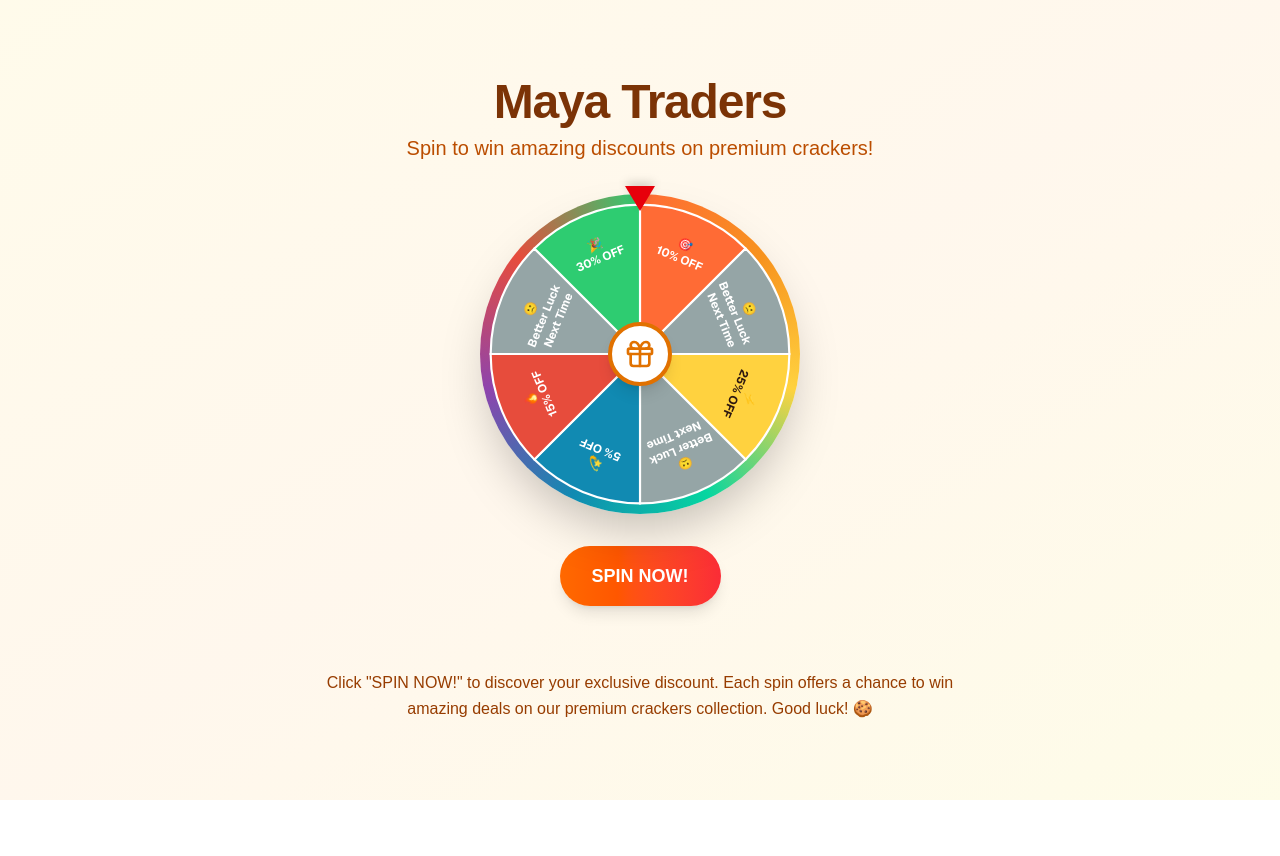
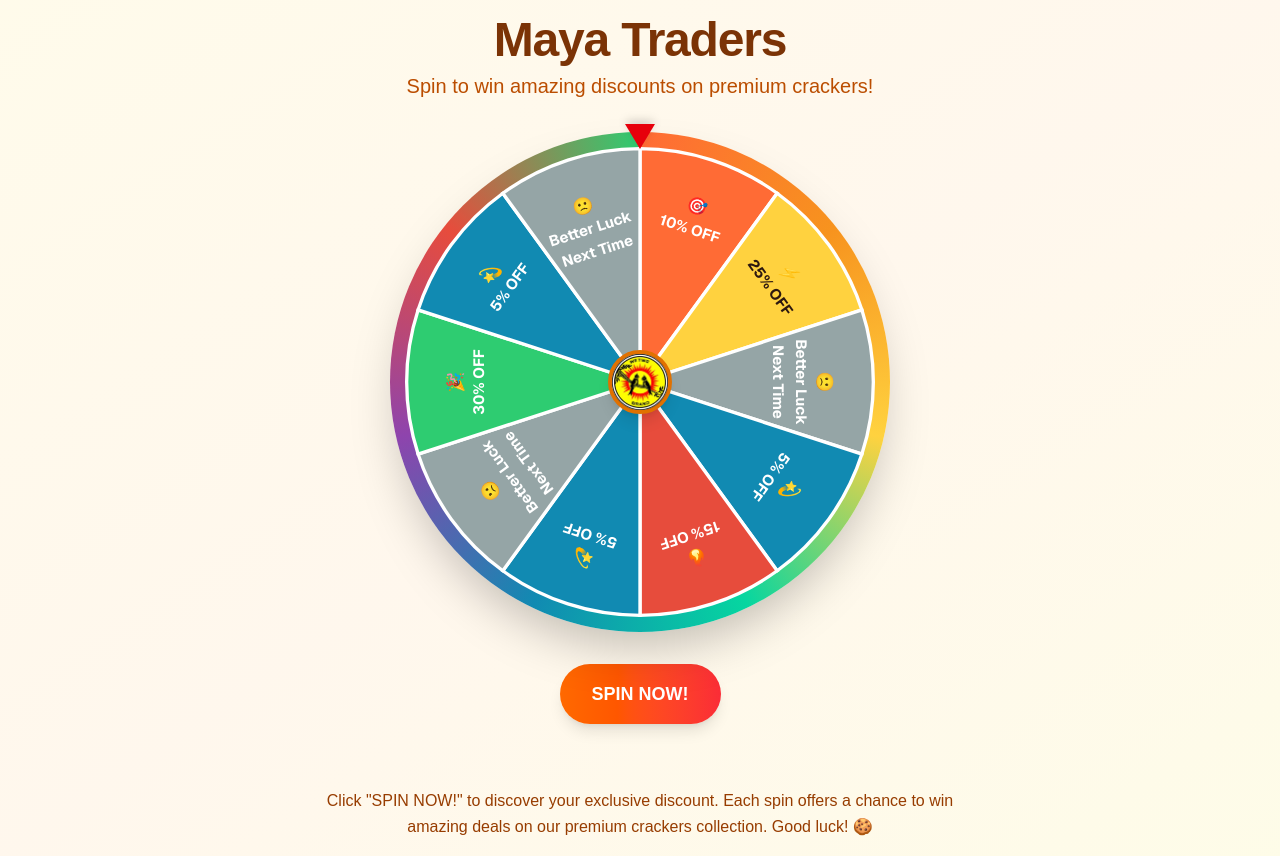
Before and after one commit to Mohamed-Hashim-km/spin-wheel, a Next.js app: page / in a window 1280 px wide. Before the commit the page ends 800 px from the top, so only its background shows below. Built offline with nearby package versions, Linux system fonts and the light colour scheme.

Commit message:
logoChanging

```diff
--- a/src/components/SpinWheel.tsx
+++ b/src/components/SpinWheel.tsx
@@ -1,6 +1,7 @@
 "use client";
 import React, { useState, useRef } from "react";
 import { Gift, RotateCcw, Sparkles } from "lucide-react";
+import Image from "next/image";
 
 interface Prize {
   id: number;
@@ -12,13 +13,16 @@
 
 const prizes: Prize[] = [
   { id: 1, text: "10% OFF", color: "#FF6B35", textColor: "#FFFFFF", icon: "🎯" },
-  { id: 5, text: "Better Luck Next Time", color: "#95A5A6", textColor: "#FFFFFF", icon: "🙁" },
   { id: 2, text: "25% OFF", color: "#FFD23F", textColor: "#2D1810", icon: "⚡" },
-  { id: 5, text: "Better Luck Next Time", color: "#95A5A6", textColor: "#FFFFFF", icon: "🙁" },
+  { id: 10, text: "Better Luck Next Time", color: "#95A5A6", textColor: "#FFFFFF", icon: "🙁" },
   { id: 3, text: "5% OFF", color: "#118AB2", textColor: "#FFFFFF", icon: "💫" },
   { id: 4, text: "15% OFF", color: "#E74C3C", textColor: "#FFFFFF", icon: "🔥" },
-  { id: 5, text: "Better Luck Next Time", color: "#95A5A6", textColor: "#FFFFFF", icon: "🙁" },
-  { id: 6, text: "30% OFF", color: "#2ECC71", textColor: "#FFFFFF", icon: "🎉" },
+  { id: 5, text: "5% OFF", color: "#118AB2", textColor: "#FFFFFF", icon: "💫" },
+  { id: 6, text: "Better Luck Next Time", color: "#95A5A6", textColor: "#FFFFFF", icon: "🙁" },
+  { id: 7, text: "30% OFF", color: "#2ECC71", textColor: "#FFFFFF", icon: "🎉" },
+  { id: 8, text: "5% OFF", color: "#118AB2", textColor: "#FFFFFF", icon: "💫" },
+  { id: 9, text: "Better Luck Next Time", color: "#95A5A6", textColor: "#FFFFFF", icon: "🙁" },
+
 ];
 
 const SpinWheel: React.FC = () => {
@@ -79,7 +83,7 @@
       const textY = 150 + textRadius * Math.sin((midAngle * Math.PI) / 180);
 
       return (
-        <g key={prize.id}>
+        <g key={`${prize.id}-${index}`}>
           <path
             d={pathData}
             fill={prize.color}
@@ -91,27 +95,26 @@
             x={textX}
             y={textY}
             fill={prize.textColor}
-            fontSize="11"
+            fontSize="9"
             fontWeight="bold"
             textAnchor="middle"
             dominantBaseline="middle"
             transform={`rotate(${midAngle + 90}, ${textX}, ${textY})`}
             className="pointer-events-none font-sans"
           >
-            <tspan x={textX} dy="-10">{prize.icon}</tspan>
-            {prize.text.length > 12 ? (
+            <tspan x={textX} dy="-10"><tspan className="text-[10px]">{prize.icon}</tspan></tspan>
+            {prize.text === "Better Luck Next Time" ? (
               <>
-                <tspan x={textX} dy="14">
-                  {prize.text.slice(0, 12)}
-                </tspan>
-                <tspan x={textX} dy="14">
-                  {prize.text.slice(12)}
-                </tspan>
+                <tspan x={textX} dy="14">Better Luck</tspan>
+                <tspan x={textX} dy="14">Next Time</tspan>
+              </>
+            ) : prize.text.length > 12 ? (
+              <>
+                <tspan x={textX} dy="14">{prize.text.slice(0, 12)}</tspan>
+                <tspan x={textX} dy="14">{prize.text.slice(12)}</tspan>
               </>
             ) : (
-              <tspan x={textX} dy="14">
-                {prize.text}
-              </tspan>
+              <tspan x={textX} dy="14">{prize.text}</tspan>
             )}
           </text>
         </g>
@@ -141,9 +144,11 @@
       )}
 
       <div className="text-center mb-8">
+
         <h1 className="text-4xl md:text-5xl font-bold text-amber-900 mb-2 tracking-tight">
           Maya Traders
         </h1>
+
         <p className="text-amber-700 text-lg md:text-xl font-medium">
           Spin to win amazing discounts on premium crackers!
         </p>
@@ -157,7 +162,7 @@
 
           <div
             ref={wheelRef}
-            className={`relative w-80 h-80 rounded-full shadow-2xl transition-transform duration-[3000ms] ease-out ${
+            className={`relative w-[500px] h-[500px] rounded-full shadow-2xl transition-transform duration-[3000ms] ease-out ${
               isSpinning ? "animate-pulse" : ""
             }`}
             style={{
@@ -175,17 +180,18 @@
             </svg>
 
             <div className="absolute top-1/2 left-1/2 transform -translate-x-1/2 -translate-y-1/2 w-16 h-16 bg-white rounded-full shadow-lg flex items-center justify-center border-4 border-amber-600">
-              <Gift className="w-8 h-8 text-amber-600" />
+           <Image src="/mayaLog.png" alt="" width={70} height={70}/>
             </div>
           </div>
         </div>
       </div>
 
       <div className="flex gap-4 mb-8">
-      { !hasSpun &&<button
+        {!hasSpun && (
+          <button
             onClick={spinWheel}
             disabled={isSpinning || hasSpun}
-          className={`px-8 py-4 rounded-full   font-bold text-lg transition-all duration-300 transform hover:scale-105 shadow-lg ${
+            className={`px-8 py-4 rounded-full font-bold text-lg transition-all duration-300 transform hover:scale-105 shadow-lg ${
               isSpinning
                 ? "bg-gray-400 text-gray-600 cursor-not-allowed"
                 : `bg-gradient-to-r from-orange-500 ${
@@ -194,33 +200,31 @@
             }`}
           >
             {isSpinning ? "Spinning..." : "SPIN NOW!"}
-        </button>}
-{/*
-        <button
-          onClick={resetWheel}
-          className="px-6 py-4 cursor-pointer rounded-full font-bold text-lg bg-gradient-to-r from-gray-500 to-gray-600 text-white hover:from-gray-600 hover:to-gray-700 transition-all duration-300 transform hover:scale-105 active:scale-95 shadow-lg"
-        >
-          <RotateCcw className="w-5 h-5" />
-        </button> */}
+          </button>
+        )}
       </div>
 
       {selectedPrize && (
         <div className="bg-white mt-2 rounded-2xl shadow-2xl p-8 max-w-md w-full mx-4 border-4 border-yellow-400 animate-bounce">
           <div className="text-center">
             <div className="text-6xl mb-4">{selectedPrize.icon}</div>
-            {selectedPrize.text==="Better Luck Next Time"?<h2 className="text-2xl font-bold text-gray-800 mb-2">
-              Oops!
-            </h2>:<h2 className="text-2xl font-bold text-gray-800 mb-2">
+            {selectedPrize.text === "Better Luck Next Time" ? (
+              <h2 className="text-2xl font-bold text-gray-800 mb-2">Oops!</h2>
+            ) : (
+              <h2 className="text-2xl font-bold text-gray-800 mb-2">
                 Congratulations!
-            </h2>}
+              </h2>
+            )}
             <p className="text-xl font-semibold text-transparent bg-clip-text bg-gradient-to-r from-orange-500 to-red-500 mb-4">
               {selectedPrize.text !== "Better Luck Next Time"
                 ? `You won: ${selectedPrize.text}`
                 : selectedPrize.text}
             </p>
-            {selectedPrize.text !== "Better Luck Next Time"&&<p className="text-gray-600 text-sm">
+            {selectedPrize.text !== "Better Luck Next Time" && (
+              <p className="text-gray-600 text-sm">
                 Use this offer on your next purchase of premium crackers!
-            </p>}
+              </p>
+            )}
           </div>
         </div>
       )}
```
Also changed, not shown: public/mayaLog.png (added). Lines whose indentation alone changed are shown as unchanged.
